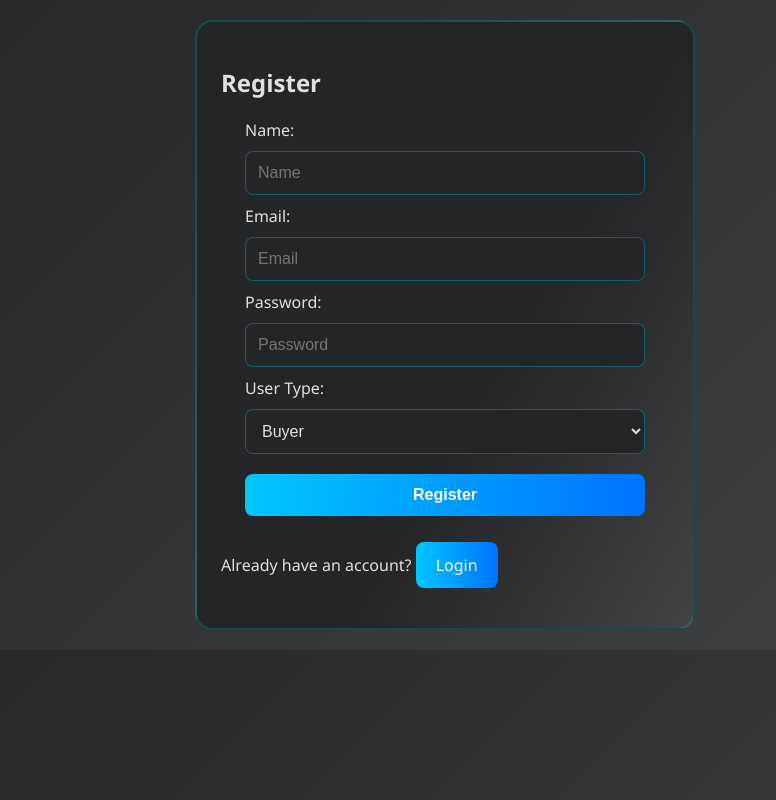
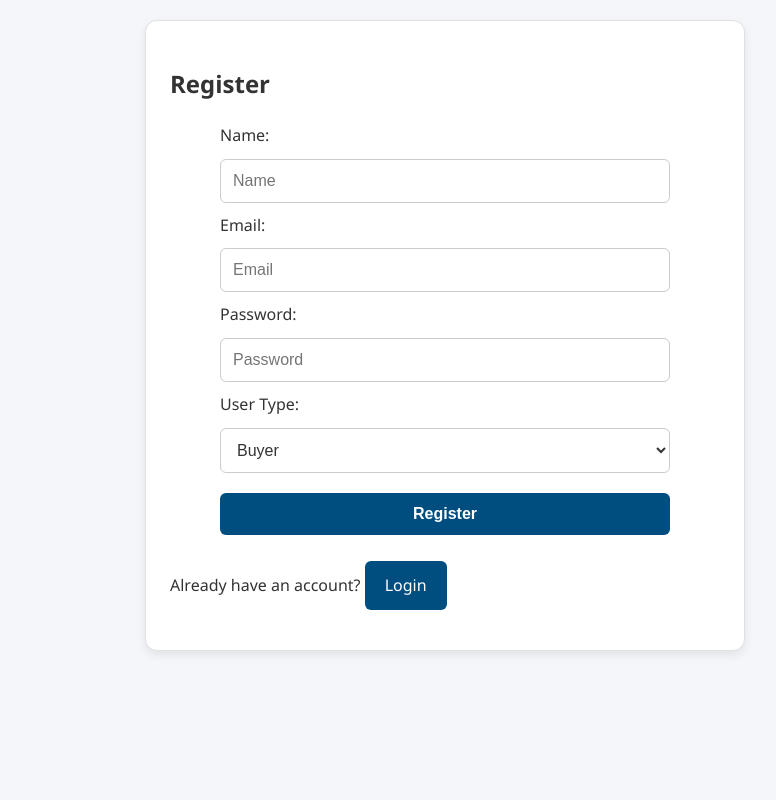
Before and after one commit to shaid69/LocalLoop, a PHP site: page /pages/register.php in a window 1280 px wide. Shown: the whole page, without its empty margins (195-971 px from the left). Run offline with PHP 8.4, Linux system fonts and the light colour scheme.

Commit message:
Update style.css

```diff
--- a/LocalLoop/assets/css/style.css
+++ b/LocalLoop/assets/css/style.css
@@ -8,39 +8,47 @@ html {
 body {
   margin: 0;
   font-family: 'Segoe UI', sans-serif;
-  background: linear-gradient(135deg, #232526 0%, #414345 100%);
-  color: #e0e0e0;
+  background: #f4f6f9;
+  color: #333;
+  line-height: 1.6;
 }
 
+/* Header / Nav / Footer */
 header, nav, footer {
-  background: linear-gradient(90deg, #232526 0%, #0f2027 100%);
+  background: #004d80;
   color: #fff;
   padding: 15px;
   text-align: center;
 }
 nav a {
   margin: 0 15px;
-  color: #00c6ff;
+  color: #fff;
   text-decoration: none;
   font-weight: 500;
+  transition: color 0.3s;
 }
 nav a:hover {
-  color: #ffb347;
+  color: #ffcc00;
 }
+
+/* Container & Box */
 .container, .welcome-box {
-  max-width: 500px;
+  max-width: 600px;
   width: 100%;
   margin: 20px auto;
-  background: linear-gradient(120deg, #232526 60%, #414345 100%);
+  background: #fff;
   padding: 24px;
-  border-radius: 18px;
-  border: 2px solid #00c6ff33;
+  border-radius: 12px;
+  box-shadow: 0 4px 10px rgba(0,0,0,0.08);
+  border: 1px solid #e0e0e0;
 }
+
+/* Forms */
 form {
   display: flex;
   flex-direction: column;
   width: 100%;
-  max-width: 400px;
+  max-width: 450px;
   margin: 0 auto;
 }
 input, select, textarea, button {
@@ -48,43 +56,69 @@ input, select, textarea, button {
   margin: 10px 0;
   padding: 12px;
   font-size: 1rem;
-  border-radius: 8px;
-  border: 1px solid #00c6ff55;
-  background: #232526;
-  color: #e0e0e0;
+  border-radius: 6px;
+  border: 1px solid #ccc;
+  background: #fff;
+  color: #333;
+  transition: border 0.3s, box-shadow 0.3s;
 }
+input:focus, select:focus, textarea:focus {
+  border: 1px solid #004d80;
+  box-shadow: 0 0 6px rgba(0,77,128,0.2);
+  outline: none;
+}
+
+/* Buttons */
 button {
-  background: linear-gradient(90deg, #00c6ff 0%, #0072ff 100%);
+  background: #004d80;
   color: #fff;
   border: none;
-  border-radius: 8px;
+  border-radius: 6px;
   cursor: pointer;
   font-weight: 600;
+  transition: background 0.3s;
 }
 button:hover {
-  background: linear-gradient(90deg, #ffb347 0%, #232526 100%);
+  background: #003355;
 }
 a.button-link {
   display: inline-block;
   padding: 12px 20px;
-  background: linear-gradient(90deg, #00c6ff 0%, #0072ff 100%);
+  background: #004d80;
   color: #fff;
   text-decoration: none;
-  border-radius: 8px;
+  border-radius: 6px;
   font-weight: 500;
+  transition: background 0.3s;
 }
 a.button-link:hover {
-  background: linear-gradient(90deg, #ffb347 0%, #232526 100%);
+  background: #003355;
 }
+
+/* Alerts */
 .alert {
-  background: linear-gradient(90deg, #ffb347 0%, #ffcc80 100%);
-  color: #232526;
-  border-radius: 8px;
+  border-radius: 6px;
   padding: 12px 18px;
   margin-bottom: 16px;
   font-weight: 500;
-  border: 1px solid #ffb34755;
 }
+.alert-success {
+  background: #d1e7dd;
+  color: #0f5132;
+  border: 1px solid #badbcc;
+}
+.alert-warning {
+  background: #fff3cd;
+  color: #664d03;
+  border: 1px solid #ffecb5;
+}
+.alert-danger {
+  background: #f8d7da;
+  color: #842029;
+  border: 1px solid #f5c2c7;
+}
+
+/* Services */
 .service-list {
   display: flex;
   flex-wrap: wrap;
```
Also changed, not shown: other parts of LocalLoop/assets/css/style.css (+26 -53 lines).
